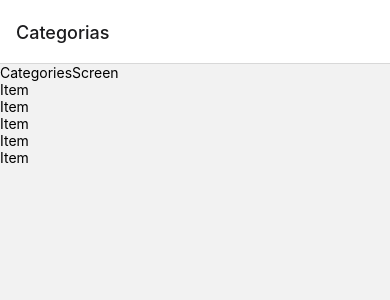
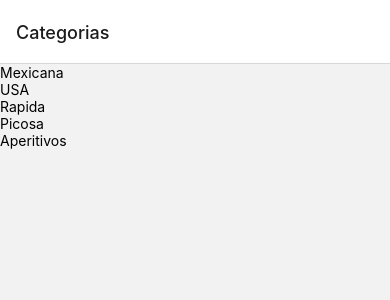
Before and after one commit to luissevilla111/meal-app, a React Native app: screen /Categories in a window 390 px wide. Shown: the top 300 px of the page. Built offline with nearby package versions, Linux system fonts and the light colour scheme.

Commit message:
adding render meal obj dummy

```diff
--- a/components/Categories/Categories.tsx
+++ b/components/Categories/Categories.tsx
@@ -7,7 +7,7 @@ const Categories = () => {
     <FlatList
       data={CATEGORIES}
       keyExtractor={(category) => category.id}
-      renderItem={(category) => <CategoryItem />}
+      renderItem={({ item: category }) => <CategoryItem category1={category} />}
     />
   );
 };
--- a/components/Categories/CategoryItem.tsx
+++ b/components/Categories/CategoryItem.tsx
@@ -1,9 +1,14 @@
 import { View, Text } from "react-native";
+import { ICategoryMeal } from "../../interfaces/meals";
 
-const CategoryItem = () => {
+type Props = {
+  children?: React.ReactNode;
+  category1: ICategoryMeal;
+};
+const CategoryItem: React.FC<Props> = ({ children, category1 }) => {
   return (
     <View>
-      <Text>Item</Text>
+      <Text>{category1.title}</Text>
     </View>
   );
 };
--- a/screens/CategoriesScreen.tsx
+++ b/screens/CategoriesScreen.tsx
@@ -5,7 +5,7 @@ import Categories from "../components/Categories/Categories";
 const CategoriesScreen = () => {
   return (
     <View>
-      <Text>CategoriesScreen</Text>
+      {/* <Text>CategoriesScreen</Text> */}
       <Categories />
     </View>
   );
```
